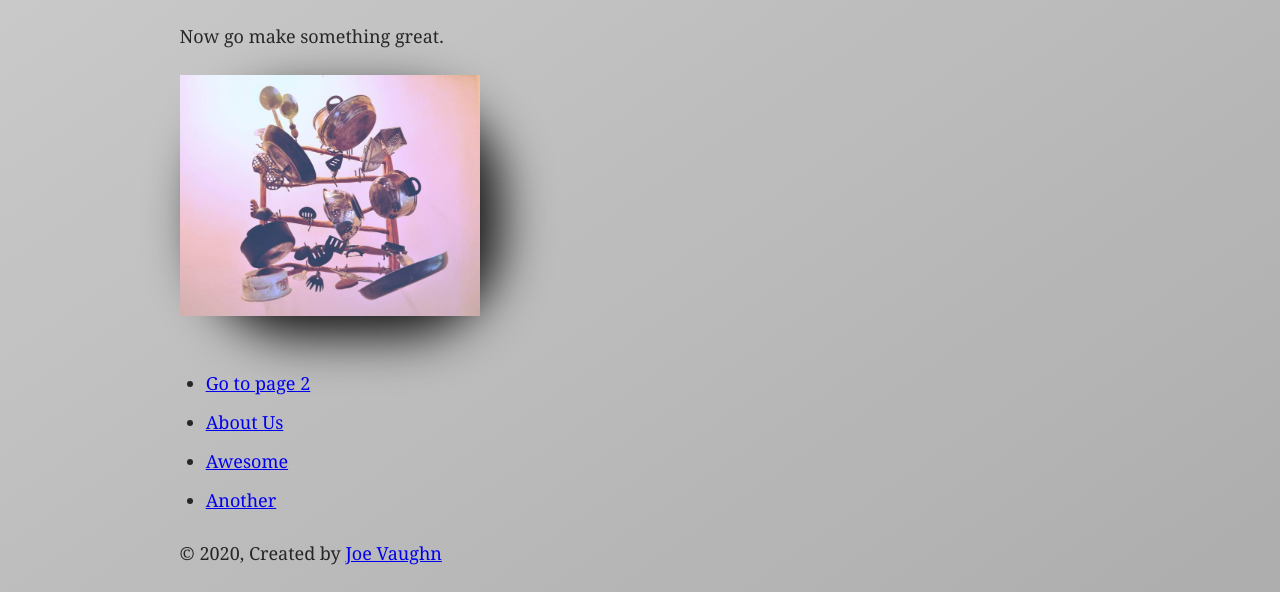
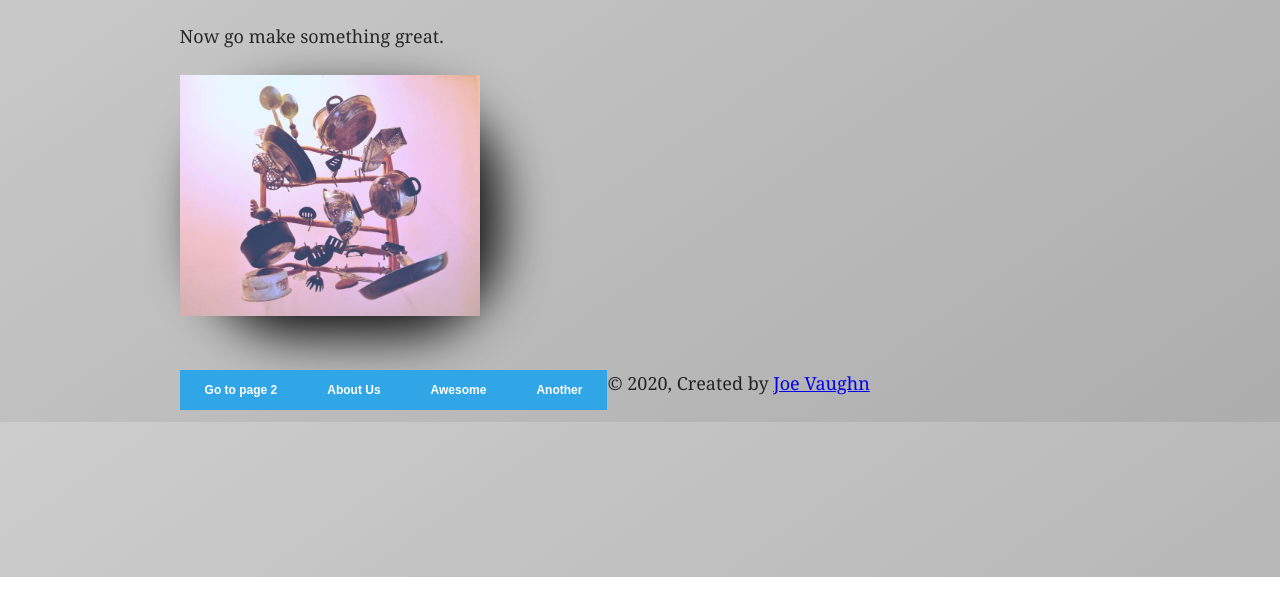
Before and after one commit to olethrosjv/gatsby-cooking-blog, a Gatsby site: page / in a window 1280 px wide. Shown: the part 223-815 px from the top of the page. Built offline with nearby package versions, Linux system fonts and the light colour scheme; Gatsby itself is replaced by a stand-in of ours.

Commit message:
6/2 Updates

```diff
--- a/src/components/layout.css
+++ b/src/components/layout.css
@@ -18,7 +18,7 @@ footer,
 header,
 main,
 menu,
-nav,
+/*nav,*/
 section,
 summary {
   display: block;
@@ -40,6 +40,39 @@ progress {
 template {
   display: none;
 }
+
+.dropdownmenu ul, .dropdownmenu li {
+	margin: 0;
+	padding: 0;
+}
+.dropdownmenu ul {
+	background: gray;
+	list-style: none;
+	width: 100%;
+}
+.dropdownmenu li {
+	float: left;
+	position: relative;
+	width:auto;
+}
+.dropdownmenu a {
+	background: #30A6E6;
+	color: #FFFFFF;
+	display: block;
+	font: bold 12px/20px sans-serif;
+	padding: 10px 25px;
+	text-align: center;
+	text-decoration: none;
+	-webkit-transition: all .25s ease;
+	-moz-transition: all .25s ease;
+	-ms-transition: all .25s ease;
+	-o-transition: all .25s ease;
+	transition: all .25s ease;
+}
+.dropdownmenu li:hover a {
+	background: #000000;
+}
+
 a {
   background-color: transparent;
   -webkit-text-decoration-skip: objects;
--- a/src/components/nav.js
+++ b/src/components/nav.js
@@ -1,4 +1,6 @@
 import React from "react"
+import "./layout.css"
+import { Link } from "gatsby"
 
 
 const Nav = () => (
@@ -49,6 +51,8 @@ Styling from CodePen. You will need to change colors to fit with site
 .dropdownmenu li:hover a {
 	background: #000000;
 }
+------------ Not yet currently part of component style---------------
+
 #submenu {
 	left: 0;
 	opacity: 0;
--- a/src/pages/index.js
+++ b/src/pages/index.js
@@ -1,6 +1,5 @@
 import React from "react"
-import { Link } from "gatsby"
-
+import Nav from "../components/nav"
 import Layout from "../components/layout"
 import Image from "../components/image"
 import SEO from "../components/seo"
@@ -15,14 +14,7 @@ const IndexPage = () => (
   borderRadius: `100px`, background: `#eeeeee`, boxShadow: `20px 20px 50px #121212` }}>
       <Image />
     </div>
-    <nav>
-    <ul>
-      <li><Link to="/page-2/">Go to page 2</Link></li>
-      <li><Link to="/about/">About Us</Link></li>
-      <li><Link to="/awesome/">Awesome</Link></li>
-      <li><Link to="/another/">Another</Link></li>
-    </ul>
-    </nav>
+    <Nav />
 
   </Layout>
 )
```
